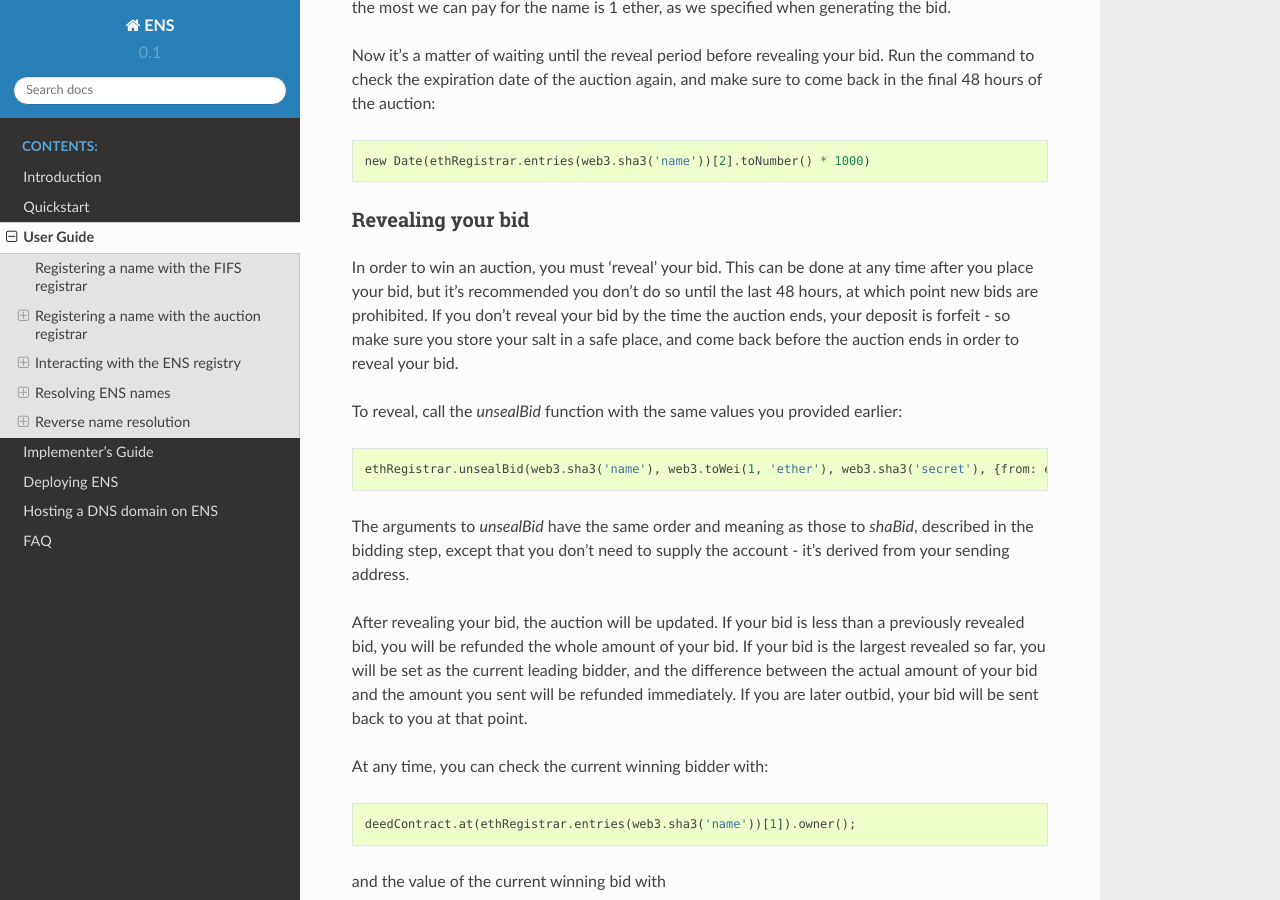
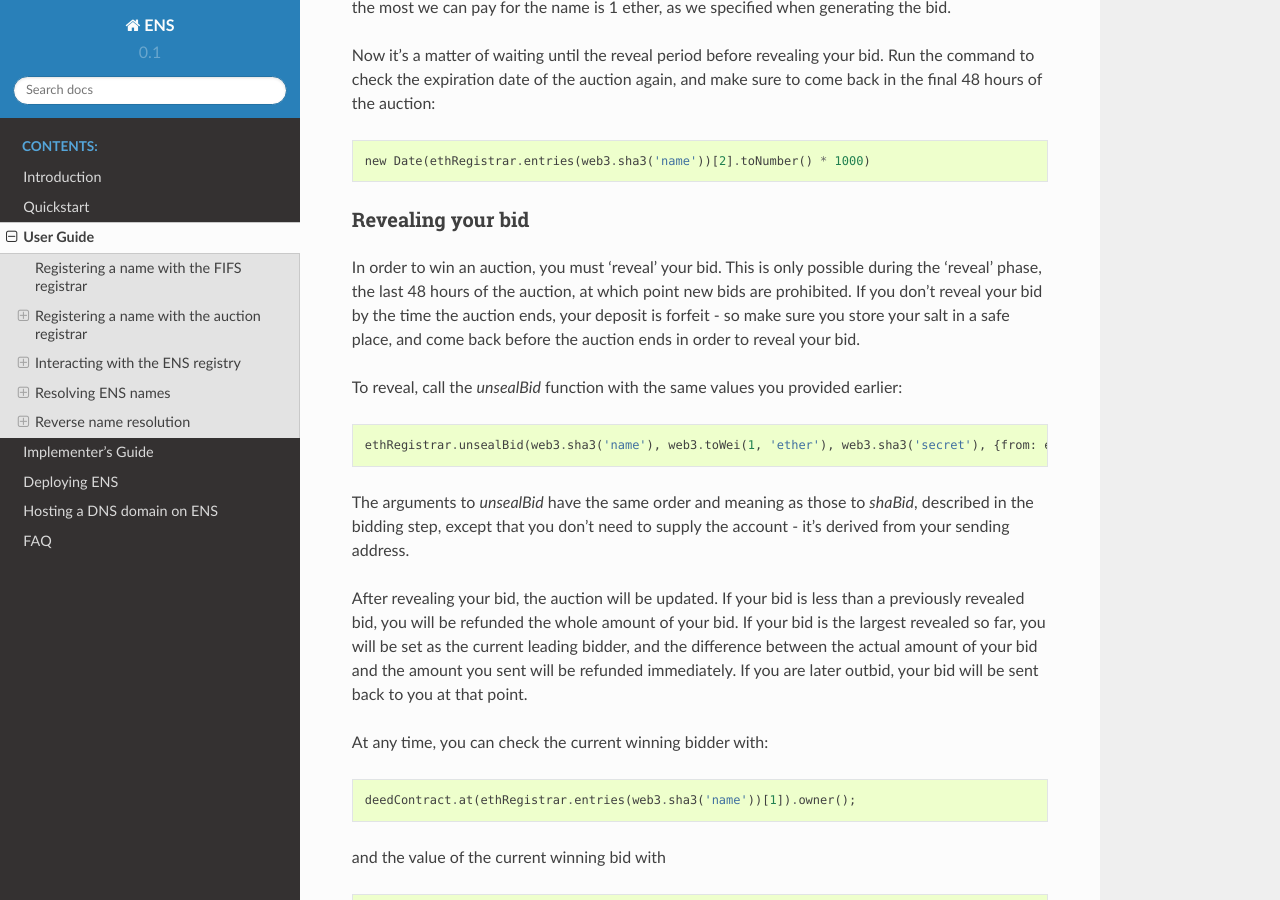
Before and after one commit to ensdomains/ens, a Sphinx documentation site: the page built from docs/userguide.rst, in a window 1280 px wide and 900 px high, scrolled down 3055 px. Built offline with Sphinx 7.4.7 and the Read the Docs theme 2.0.0, drawn with Linux system fonts in a browser that asks for light colours.

Commit message:
Fix out of date auction description

```diff
--- a/docs/userguide.rst
+++ b/docs/userguide.rst
@@ -126,7 +126,7 @@ Now it's a matter of waiting until the reveal period before revealing your bid.
 Revealing your bid
 ------------------
 
-In order to win an auction, you must 'reveal' your bid. This can be done at any time after you place your bid, but it's recommended you don't do so until the last 48 hours, at which point new bids are prohibited. If you don't reveal your bid by the time the auction ends, your deposit is forfeit - so make sure you store your salt in a safe place, and come back before the auction ends in order to reveal your bid.
+In order to win an auction, you must 'reveal' your bid. This is only possible during the 'reveal' phase, the last 48 hours of the auction, at which point new bids are prohibited. If you don't reveal your bid by the time the auction ends, your deposit is forfeit - so make sure you store your salt in a safe place, and come back before the auction ends in order to reveal your bid.
 
 To reveal, call the `unsealBid` function with the same values you provided earlier:
 
```
